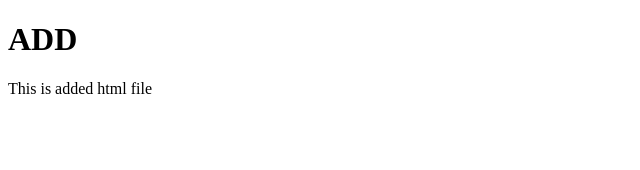
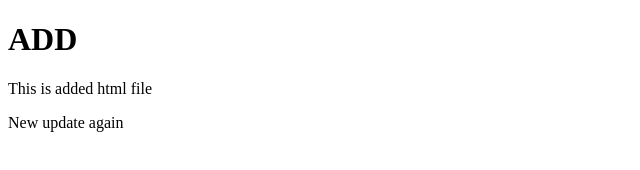
Before and after one commit to P-prince310/HTML-CSS-JS, a plain HTML site: page add.html in a window 1280 px wide. Shown: the whole page, without its empty margins (0-640 px from the left). Drawn offline with Linux system fonts and the light colour scheme.

Commit message:
New file again

```diff
--- a/add.html
+++ b/add.html
@@ -8,5 +8,6 @@
 <body>
     <h1>ADD</h1>
     <p>This is added html file</p>
+    <p>New update again</p>
 </body>
 </html>
```
